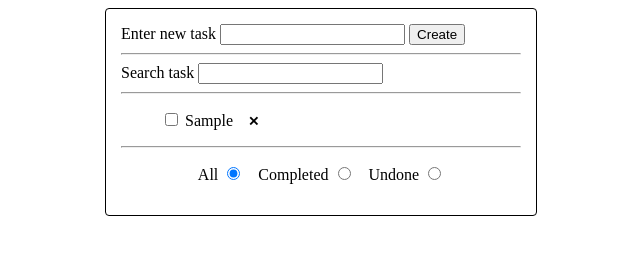
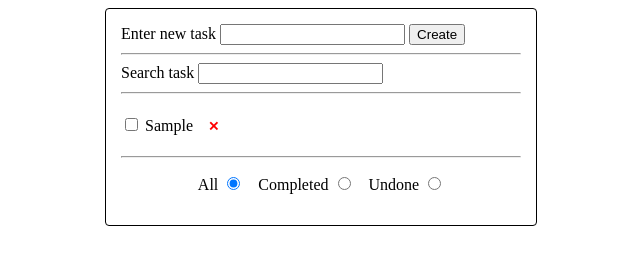
Before and after one commit to venom-R/todo-redux, a website built with Vite: page index.html in a window 1280 px wide. Both pictures are taken after typing "Sample" into the empty fields and a click on the button "Create". Shown: the whole page, without its empty margins (319-959 px from the left). Built offline with nearby package versions, Linux system fonts and the light colour scheme.

Commit message:
minor style changes

```diff
--- a/src/todo/todo.css
+++ b/src/todo/todo.css
@@ -8,10 +8,12 @@
 
 .todo-list {
 	list-style: none;
+	padding: 0;
 }
 
 .todo-item {
 	user-select: none;
+	padding: 5px 0;
 }
 
 .todo-item button {
@@ -21,10 +23,11 @@
 	font-weight: bold;
 	border-radius: 50%;
 	border: none;
+	color: red;
 }
 
 .todo-item button:hover {
-	color: blue;
+	color: darkred;
 }
 
 .todo-filter {
```
